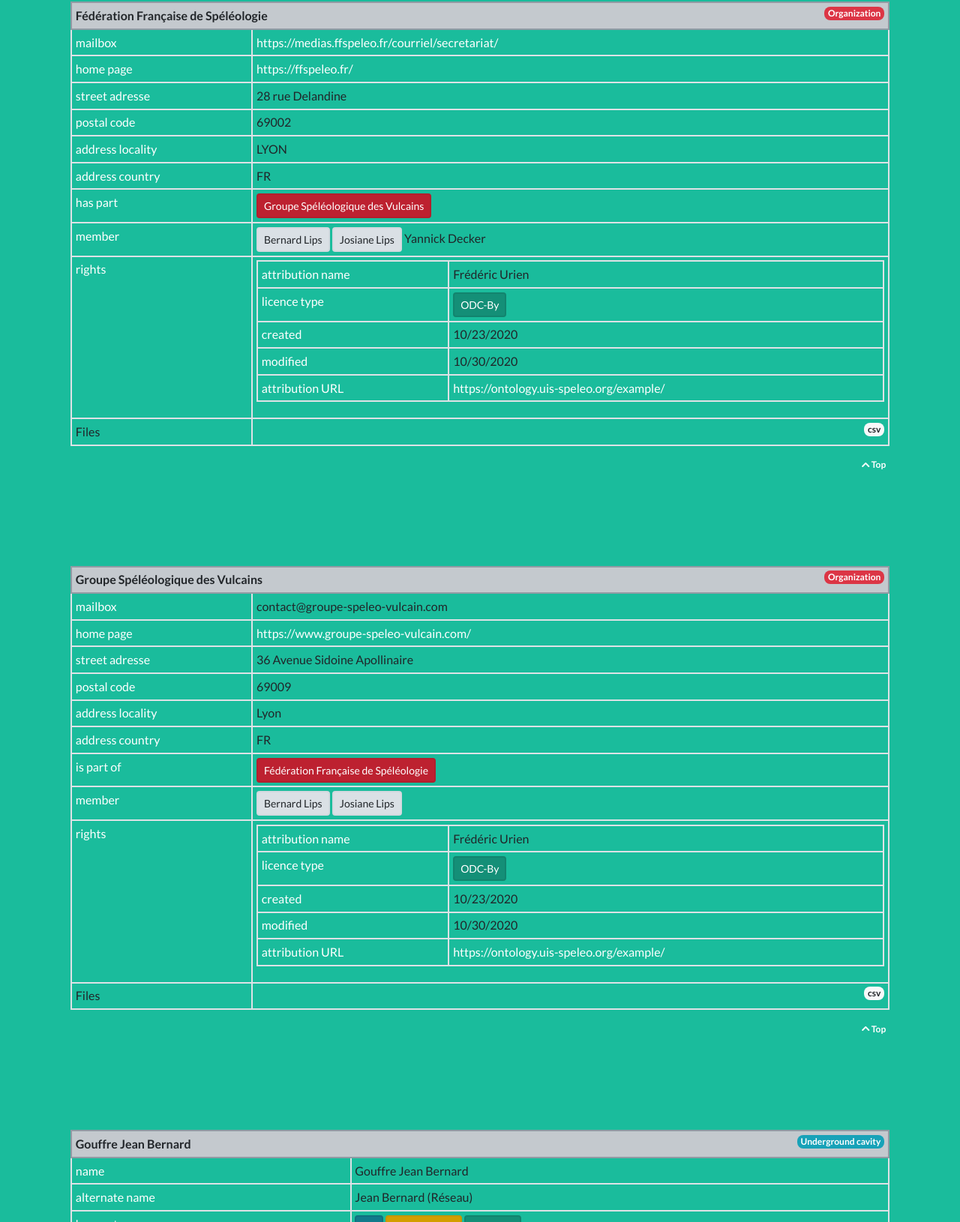
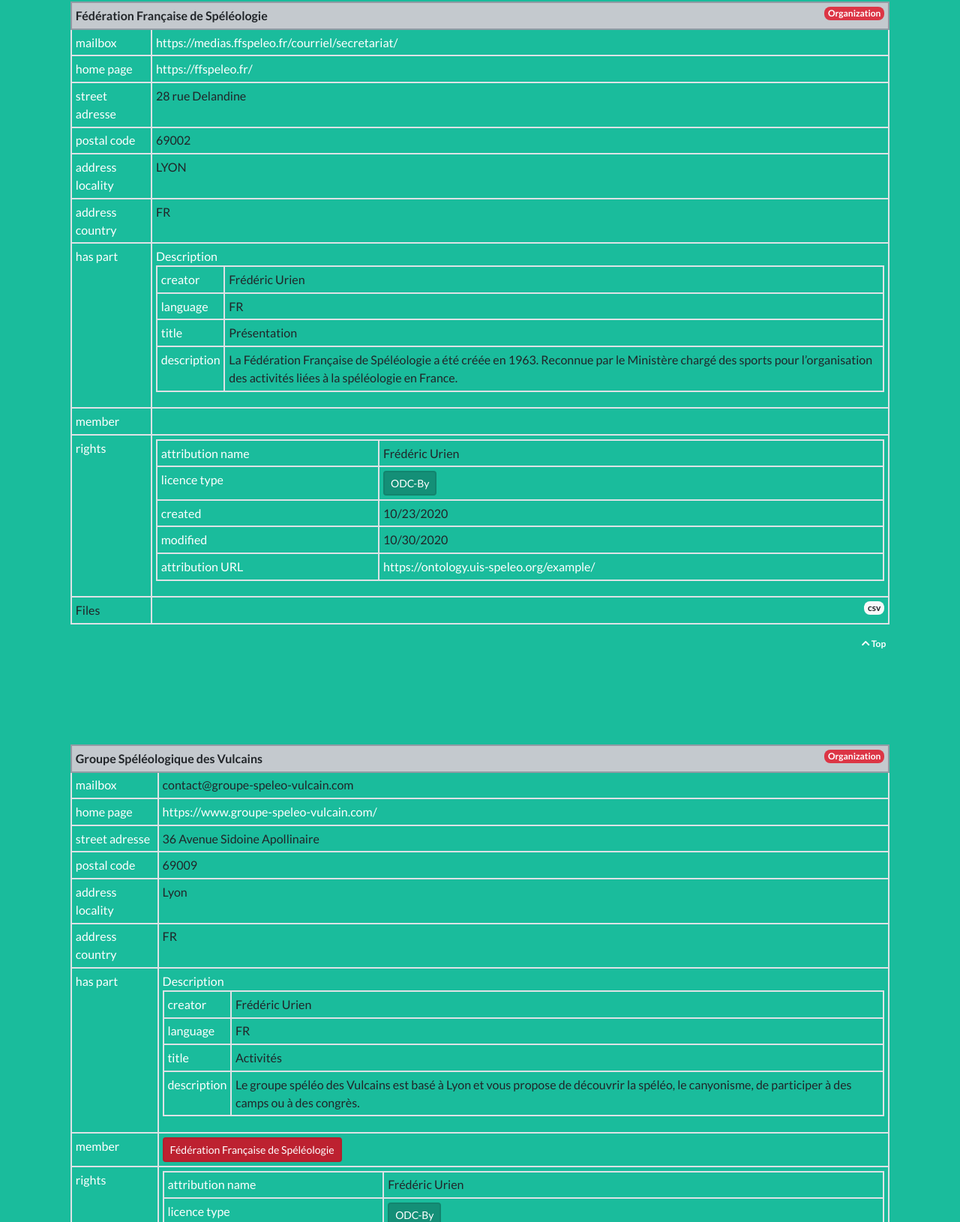
Before and after one commit to GrottoCenter/Karstlink-ontology, a plain HTML site: page example/index.html in a window 1280 px wide. Shown: the part 2749-4379 px from the top of the page at 75% size. Drawn offline with nearby package versions, Linux system fonts and the light colour scheme.

Commit message:
review off Organization description and Example. First job with jsonld and ttl files

```diff
--- a/example/index.html
+++ b/example/index.html
@@ -101,7 +101,7 @@
 				<tr><td class="theme-label"><a href=" https://creativecommons.org/ns#attributionURL">attribution URL</a></td><td><a href="https://ontology.uis-speleo.org/example/">https://ontology.uis-speleo.org/example/</a></td></tr>
 				</tbody>
 				</table></td></tr>
-				<tr><td class="theme-label">Files</td><td><a href="Josiane_Lips.csv" class="badge badge-light float-right">csv</a></td></tr>
+				<tr><td class="theme-label">Files</td><td><a href="Josiane_Lips.csv" class="badge badge-light">csv</a>  <a href="Josiane_Lips.ttl" class="badge badge-light">ttl</a>  <a href="Josiane_Lips.jsonld" class="badge badge-light">jsonld</a></td></tr>
 				</tbody>
 				</table>
 
@@ -146,8 +146,19 @@
 				<tr><td class="theme-label"><a href="https://schema.org/postalCode">postal code</a></td><td>69002</td></tr>
 				<tr><td class="theme-label"><a href="https://schema.org/addressLocality">address locality</a></td><td>LYON</td></tr>
 				<tr><td class="theme-label"><a href="https://schema.org/addressCountry">address country</a></td><td>FR</td></tr>
-				<tr><td class="theme-label"><a href="http://purl.org/dc/terms/hasPart">has part</a></td><td><a href="#Vulcains" class="btn btn-danger btn-sm active" role="button" aria-pressed="true">Groupe Spéléologique des Vulcains </a></td></tr>
-				<tr><td class="theme-label"><a href="http://xmlns.com/foaf/spec/#term_member">member</a></td> <td><a href="#Bernard_Lips" class="btn btn-light btn-sm active" role="button" aria-pressed="true">Bernard Lips </a> <a href="#Josiane_Lips" class="btn btn-light btn-sm active" role="button" aria-pressed="true">Josiane Lips </a> Yannick Decker</td></tr>
+				<tr><td class="theme-label"><a href="http://purl.org/dc/terms/hasPart">has part</a></td><td>
+				<table class="table table-sm table-bordered">
+				<a href=" https://ontology.uis-speleo.org/ontology/#Description">Description</a>
+				<tbody>
+				<tr><td class="theme-label"><a href="http://purl.org/dc/terms/creator">creator</a></td><td>Frédéric Urien</td></tr>
+				<tr><td class="theme-label"><a href="http://purl.org/dc/elements/1.1/language">language</a></td><td>FR</td></tr>
+				<tr><td class="theme-label"><a href="http://purl.org/dc/terms/title">title</a></td><td>Présentation</td></tr>
+				<tr><td class="theme-label"><a href="http://purl.org/dc/terms/description">description</a></td><td>La Fédération Française de Spéléologie a été créée en 1963. Reconnue par le Ministère chargé des sports pour l’organisation des activités liées à la spéléologie en France.</td></tr>
+				</tbody>
+				</table>
+				</td></tr>
+
+				<tr><td class="theme-label"><a href="http://xmlns.com/foaf/spec/#term_member">member</a></td> <td></td></tr>
 				<tr><td class="theme-label"><a href="http://purl.org/dc/terms/rights">rights</a></td><td>				<table class="table table-sm table-bordered">
 				<tbody>
 				<tr><td class="theme-label"><a href="https://creativecommons.org/ns#attributionName">attribution name</a></td><td>Frédéric Urien</td></tr>
@@ -175,8 +186,18 @@
 				<tr><td class="theme-label"><a href="https://schema.org/postalCode">postal code</a></td><td>69009</td></tr>
 				<tr><td class="theme-label"><a href="https://schema.org/addressLocality">address locality</a></td><td>Lyon</td></tr>
 				<tr><td class="theme-label"><a href="https://schema.org/addressCountry">address country</a></td><td>FR</td></tr>
-				<tr><td class="theme-label"><a href="http://purl.org/dc/terms/isPartOf">is part of</a></td><td><a href="#Fédération_Française_de_Spéléologie" class="btn btn-danger btn-sm active" role="button" aria-pressed="true">Fédération Française de Spéléologie </a></td></tr>
-				<tr><td class="theme-label"><a href="http://xmlns.com/foaf/spec/#term_member">member</a></td><td> <a href="#Bernard_Lips" class="btn btn-light btn-sm active" role="button" aria-pressed="true">Bernard Lips </a> <a href="#Josiane_Lips" class="btn btn-light btn-sm active" role="button" aria-pressed="true">Josiane Lips </a></td></tr>
+				<tr><td class="theme-label"><a href="http://purl.org/dc/terms/hasPart">has part</a></td><td>
+				<table class="table table-sm table-bordered">
+				<a href=" https://ontology.uis-speleo.org/ontology/#Description">Description</a>
+				<tbody>
+				<tr><td class="theme-label"><a href="http://purl.org/dc/terms/creator">creator</a></td><td>Frédéric Urien</td></tr>
+				<tr><td class="theme-label"><a href="http://purl.org/dc/elements/1.1/language">language</a></td><td>FR</td></tr>
+				<tr><td class="theme-label"><a href="http://purl.org/dc/terms/title">title</a></td><td>Activités</td></tr>
+				<tr><td class="theme-label"><a href="http://purl.org/dc/terms/description">description</a></td><td>Le groupe spéléo des Vulcains est basé à Lyon et vous propose de découvrir la spéléo, le canyonisme, de participer à des camps ou à des congrès.</td></tr>
+				</tbody>
+				</table>
+				</td></tr>
+				<tr><td class="theme-label"><a href="http://xmlns.com/foaf/spec/#term_member">member</a></td><td><a href="#Fédération_Française_de_Spéléologie" class="btn btn-danger btn-sm active" role="button" aria-pressed="true">Fédération Française de Spéléologie </a></td></tr>
 				<tr><td class="theme-label"><a href="http://purl.org/dc/terms/rights">rights</a></td><td>				<table class="table table-sm table-bordered">
 				<tbody>
 				<tr><td class="theme-label"><a href="https://creativecommons.org/ns#attributionName">attribution name</a></td><td>Frédéric Urien</td></tr>
```
Also changed, not shown: 3 other files.
